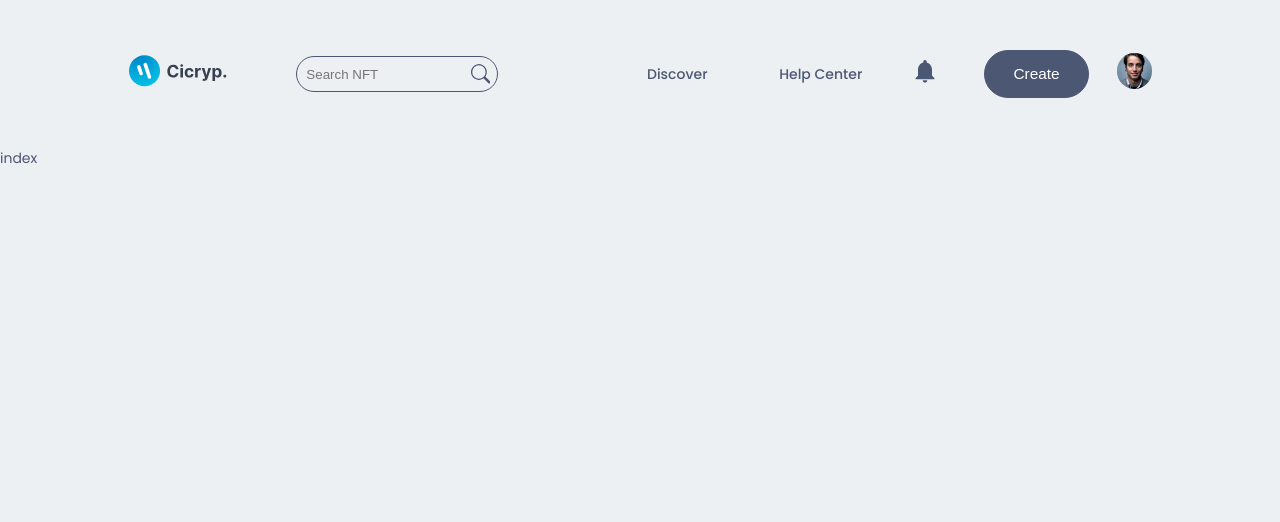
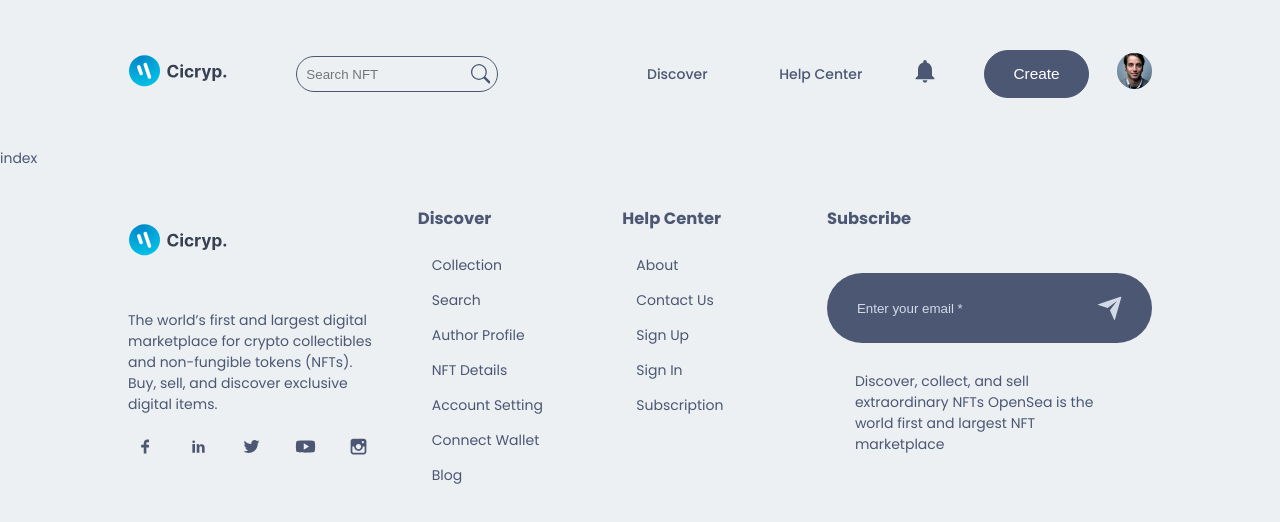
Before and after one commit to vikram-2101/nft_marketplace, a Next.js app: page / in a window 1280 px wide. Shown: the top 522 px of the page. Built offline with nearby package versions, Linux system fonts and the light colour scheme.

Commit message:
add footer section

```diff
--- a/pages/_app.js
+++ b/pages/_app.js
@@ -1,9 +1,10 @@
-import { NavBar } from "../components/componentsindex";
+import { NavBar, Footer } from "../components/componentsindex";
 import "../styles/globals.css";
 const MyApp = ({ Component, pageProps }) => (
   <div>
     <NavBar />
     <Component {...pageProps} />
+    <Footer />
   </div>
 );
 
```
